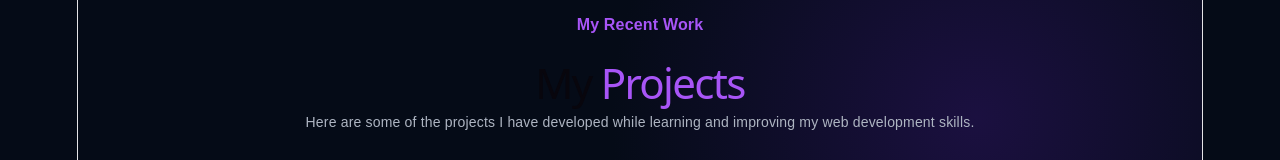
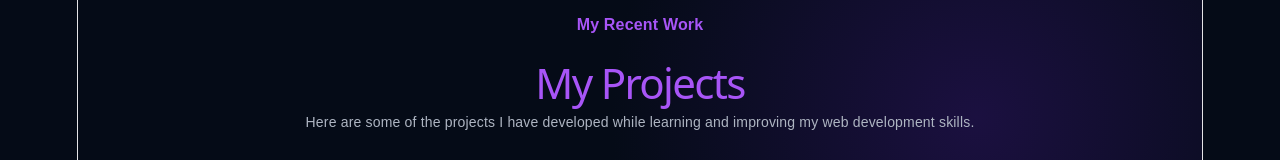
Before and after one commit to lalithya2910/portfolio, a React (Vite) app: page /projects in a window 1280 px wide. Shown: the part 163-323 px from the top of the page. Built offline with nearby package versions, Linux system fonts and the light colour scheme.

Commit message:
Change projects header color to #a855f7

```diff
--- a/src/Project.css
+++ b/src/Project.css
@@ -36,6 +36,7 @@
 
 .projects-header h1 {
   font-size: 42px;
+  color: #a855f7;
 
   margin-bottom: 15px;
 }
```
